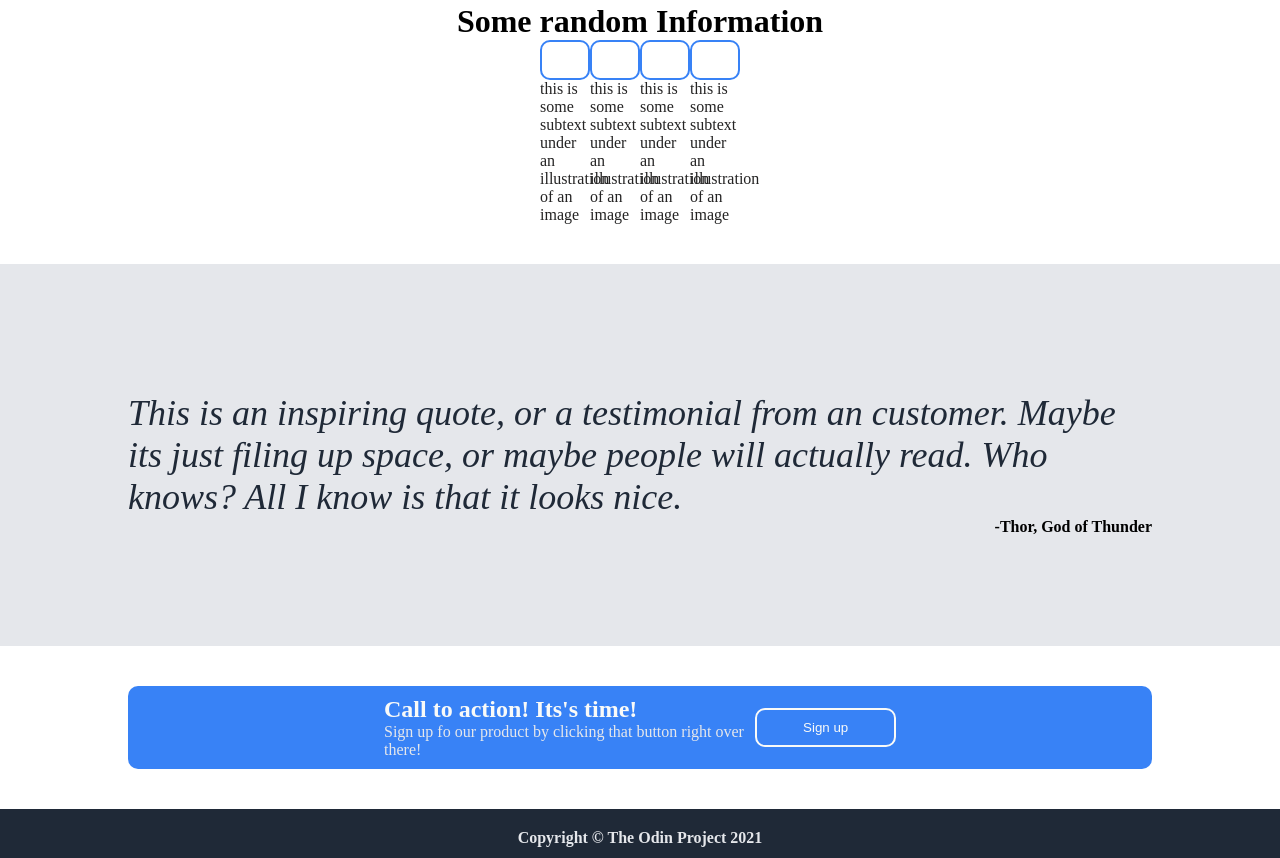
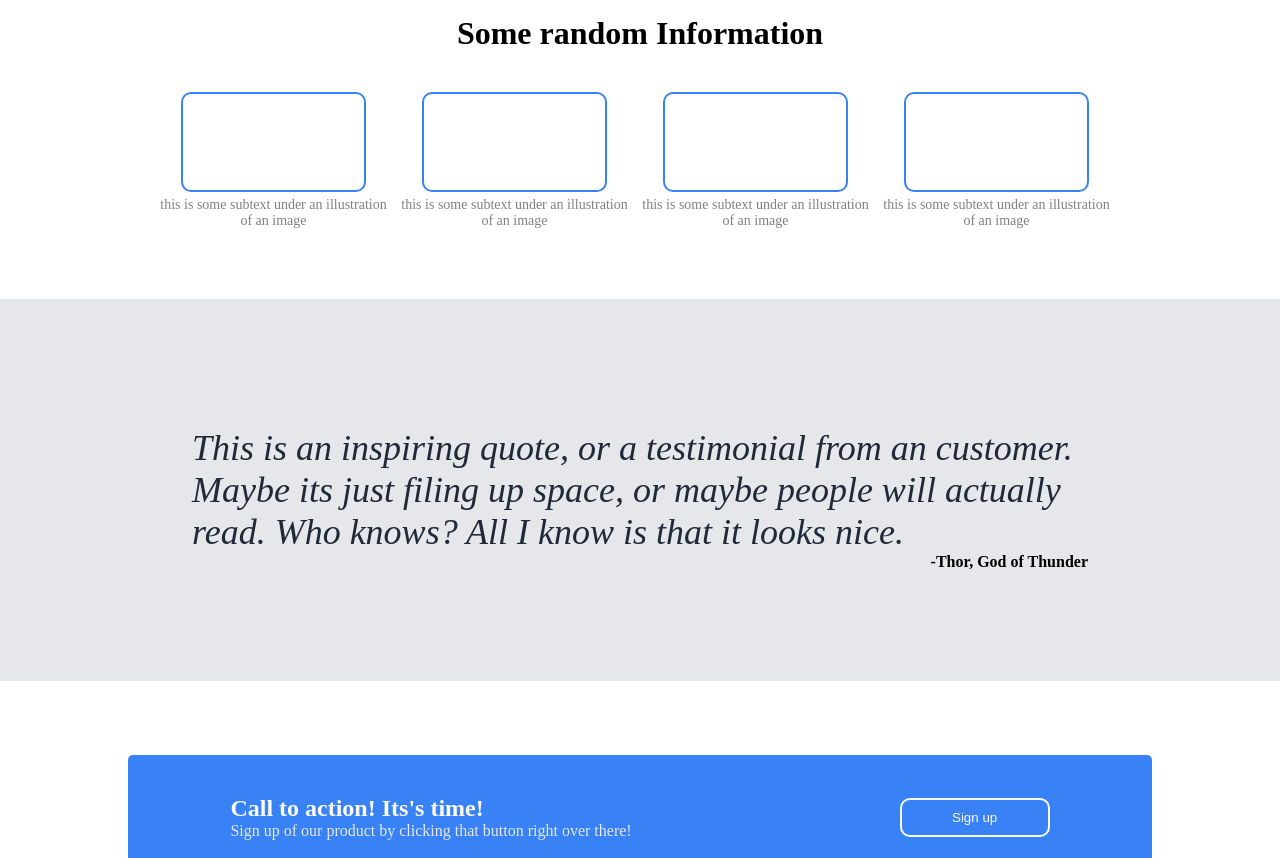
Before and after one commit to debbie1505/landing-page, a plain HTML site: page index.html in a window 1280 px wide. Shown: the part 522-1380 px from the top of the page. Drawn offline with Linux system fonts and the light colour scheme.

Commit message:
Final Product: Finish fine tunning the website
I fixed the fixing the information section, quote section,
the call to action section, and the footer. The changes I made
were mostly related to the layout and the spacing with a little
typography.

```diff
--- a/index.css
+++ b/index.css
@@ -58,16 +58,16 @@ li {
 
 .hero {
   display: flex;
-  padding: 10px 10%;
+  padding: 10% 10%;
   background-color: var(--dark-navy);
-  padding: 10% 10px;
   align-items: center;
   justify-content: space-between;
+  width: 100%;
 }
 
 .text {
   padding: 5px;
-  max-width: 300px;
+  max-width: 500px;
   margin-right: 30px;
 }
 
@@ -110,35 +110,49 @@ li {
   align-items: center;
   padding: 10px 10%;
   padding-bottom: 40px;
+  margin: 30px;
 }
 
 .boxes {
   display: flex;
   justify-content: space-evenly;
+  width: 100%;
+  margin-top: 40px;
+  align-items: center;
 }
 
 .box {
-  width: 100%;
-  height: 40px;
+  width: 80%;
+  height: 100px;
   border: 2px solid var(--bluish);
   border-radius: 10px;
+  margin-bottom: 5px;
 }
 
 .box-sections p {
-  color: rgb(36, 35, 35);
+  color: gray;
+  text-align: center;
+  font-size: 14px;
 }
 
 .box-sections {
   display: flex;
   flex-direction: column;
-  width: 50px;
+  width: 100%;
+  align-items: center;
+  justify-content: center;
+  margin-right: 10px;
 }
 
 /* quotes section*/
 
+.quote-container {
+  background-color: var(--grayish);
+}
 .quote {
   background-color: #e5e7eb;
   padding: 10% 10%;
+  margin: 10px 5%;
 }
 .quote-text {
   color: #1f2937;
@@ -155,16 +169,17 @@ li {
 
 .call-to-action-container {
   background-color: white;
+  padding: 5% 10%;
 }
 
 .call-to-action {
   background-color: var(--bluish);
-  margin: 40px 10%;
-  padding: 10px 20%;
+  padding: 40px 10%;
   display: flex;
-  justify-content: center;
+  justify-content: space-between;
   align-items: center;
-  border-radius: 10px;
+  border-radius: 5px;
+  width: 100%;
 }
 
 .call-to-action-button {
@@ -187,7 +202,7 @@ li {
 
 footer {
   background-color: var(--dark-navy);
-  padding: 20px 10%;
+  padding: 40px 10%;
   display: flex;
   justify-content: center;
   color: var(--grayish);
--- a/index.html
+++ b/index.html
@@ -3,7 +3,7 @@
   <head>
     <meta charset="UTF-8" />
     <meta name="viewport" content="width=device-width, initial-scale=1.0" />
-    <title>Odin-recipes</title>
+    <title>Landing-page</title>
     <link rel="stylesheet" href="index.css" />
   </head>
   <body>
@@ -57,7 +57,7 @@
       </section>
     </div>
     <!--quote-->
-
+    <div class="quote-container">
       <section class="quote">
         <div>
           <p class="quote-text">
@@ -68,12 +68,13 @@
           <p class="quote-author">-Thor, God of Thunder</p>
         </div>
       </section>
+    </div>
     <div class="call-to-action-container">
       <section class="call-to-action">
         <div class="call-to-action-text">
           <h1>Call to action! Its's time!</h1>
           <p>
-            Sign up fo our product by clicking that button right over there!
+            Sign up of our product by clicking that button right over there!
           </p>
         </div>
         <button class="call-to-action-button">Sign up</button>
```
Lines whose indentation alone changed are shown as unchanged.
